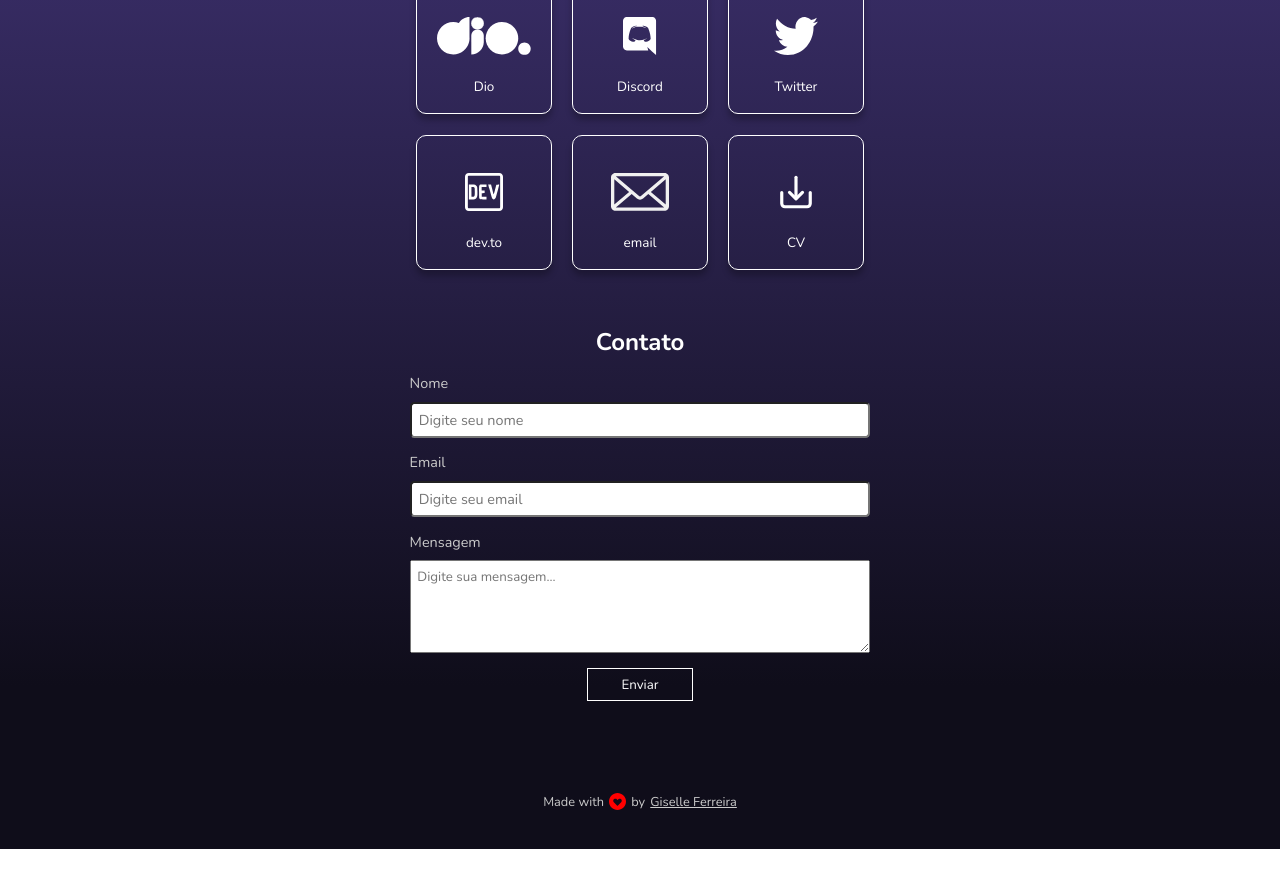
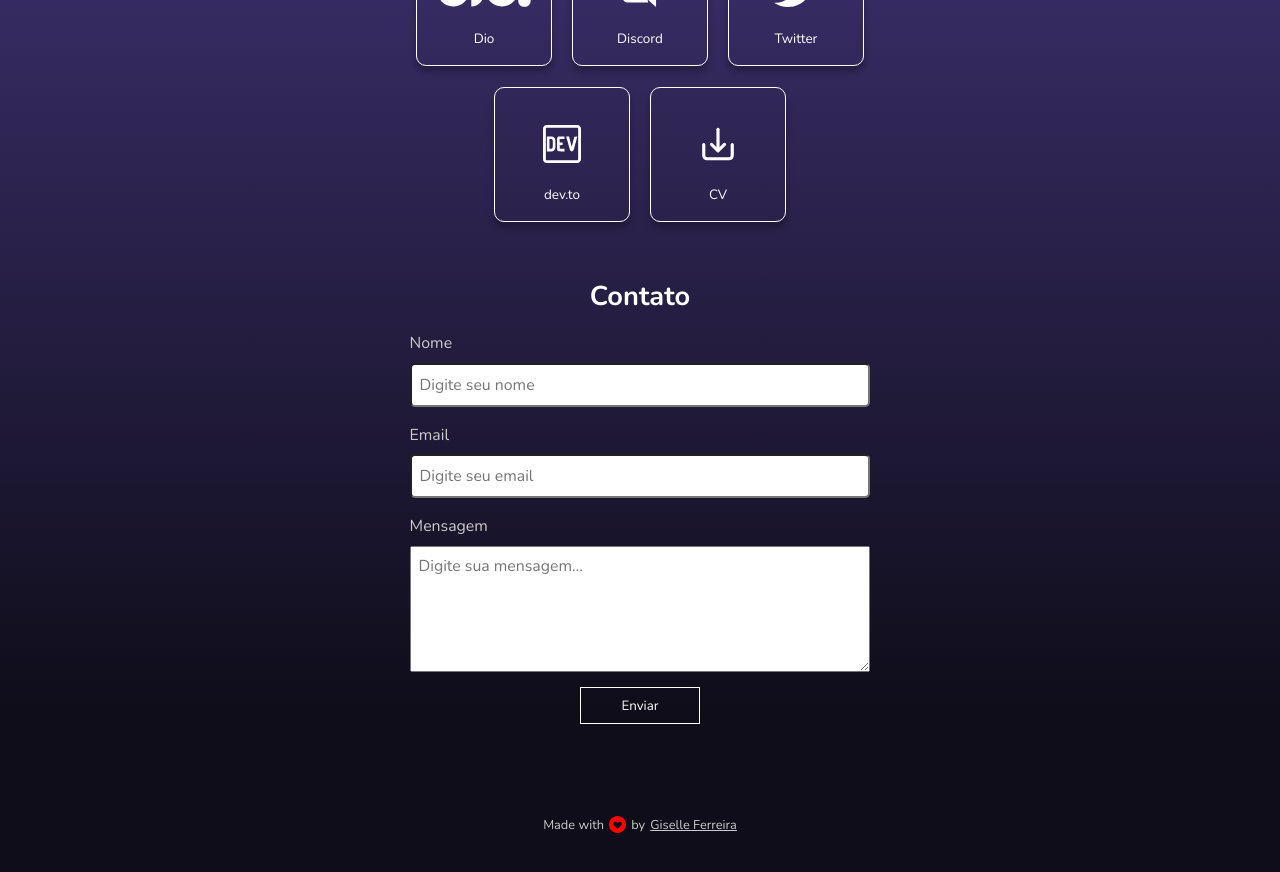
Before and after one commit to giselle-ferreira/my-links, a React (Vite) app: page / in a window 1280 px wide. Shown: the part 560-1432 px from the top of the page. Before the commit the page ends 1409 px from the top, so only its background shows below. Built offline with nearby package versions, Linux system fonts and the light colour scheme.

Commit message:
updates styles

```diff
--- a/src/Components/Contact/style.tsx
+++ b/src/Components/Contact/style.tsx
@@ -6,6 +6,10 @@ export const Container = styled.div`
     flex-direction: column;
     justify-content: center;
     align-items: center;
+
+    h2 {
+        font-size: 1.7em;
+    }
 
     section form {
         display: flex;
@@ -17,7 +21,8 @@ export const Container = styled.div`
         width: 32em;
 
         label {
-            margin: 1.1em 0 .6em 0;
+            margin: 1.2em 0 .6em 0;
+            font-size: 1.1em;
         }
 
         @media (max-width: 500px) {
@@ -27,23 +32,24 @@ export const Container = styled.div`
         input[type="text"],
         input[type="email"]
          {
-            height: 2.5em;
+            height: 2.8em;
             outline: none;
-            font-size: 1em;
+            font-size: 1.1em;
             padding: .5em;
             border-radius: .3em;
         }
 
         textarea {
-            height: 7em;
+            height: 8em;
             padding: .5em;
             outline: none;
+            font-size: 1.1em;
         }
 
         input[type="submit"] {
             margin-top: 1.1em;
-            height: 2.5em;
-            width: 8em;
+            height: 2.8em;
+            width: 9em;
             margin: 1.1em auto;
             cursor: pointer;
             border: .2px solid #fff;
--- a/src/Components/Description/Description.tsx
+++ b/src/Components/Description/Description.tsx
@@ -9,7 +9,7 @@ export const Description = () => {
         <span>Desenvolvedora de Software</span>
       </section>
 
-      <p>Explorando os horizontes da tecnologia a cada nova linha de código, em uma jornada diária de descobertas e inovações.</p>
+      <p>Explorando os horizontes da tecnologia a cada nova linha de código.</p>
     </Container>
   )
 }
--- a/src/data/links.json
+++ b/src/data/links.json
@@ -42,12 +42,6 @@
         "img": "/media/devto.svg"
     },
     {
-        "social": "email",
-        "link": "mailto:giselle.fs@gmail.com",
-        "description": "email",
-        "img": "/media/email.svg"
-    },
-    {
         "social": "cv",
         "link": "/file/CV_GiselleFerreira_SoftwareDev.pdf",
         "description": "CV",
--- a/vite.config.ts
+++ b/vite.config.ts
@@ -1,13 +1,11 @@
 import { defineConfig } from 'vite'
 import react from '@vitejs/plugin-react'
-// import ImportMetaEnvPlugin from '@import-meta-env/unplugin';
 
 // https://vitejs.dev/config/
 export default defineConfig({
-  plugins: [
-    // ImportMetaEnvPlugin.vite({
-    //   example: ".env",
-    // }),
-    react(),
-  ]
+  plugins: [react()],
+  server: {
+    host: '0.0.0.0',
+    // host: '10.0.0.198'
+  }
 })
```
